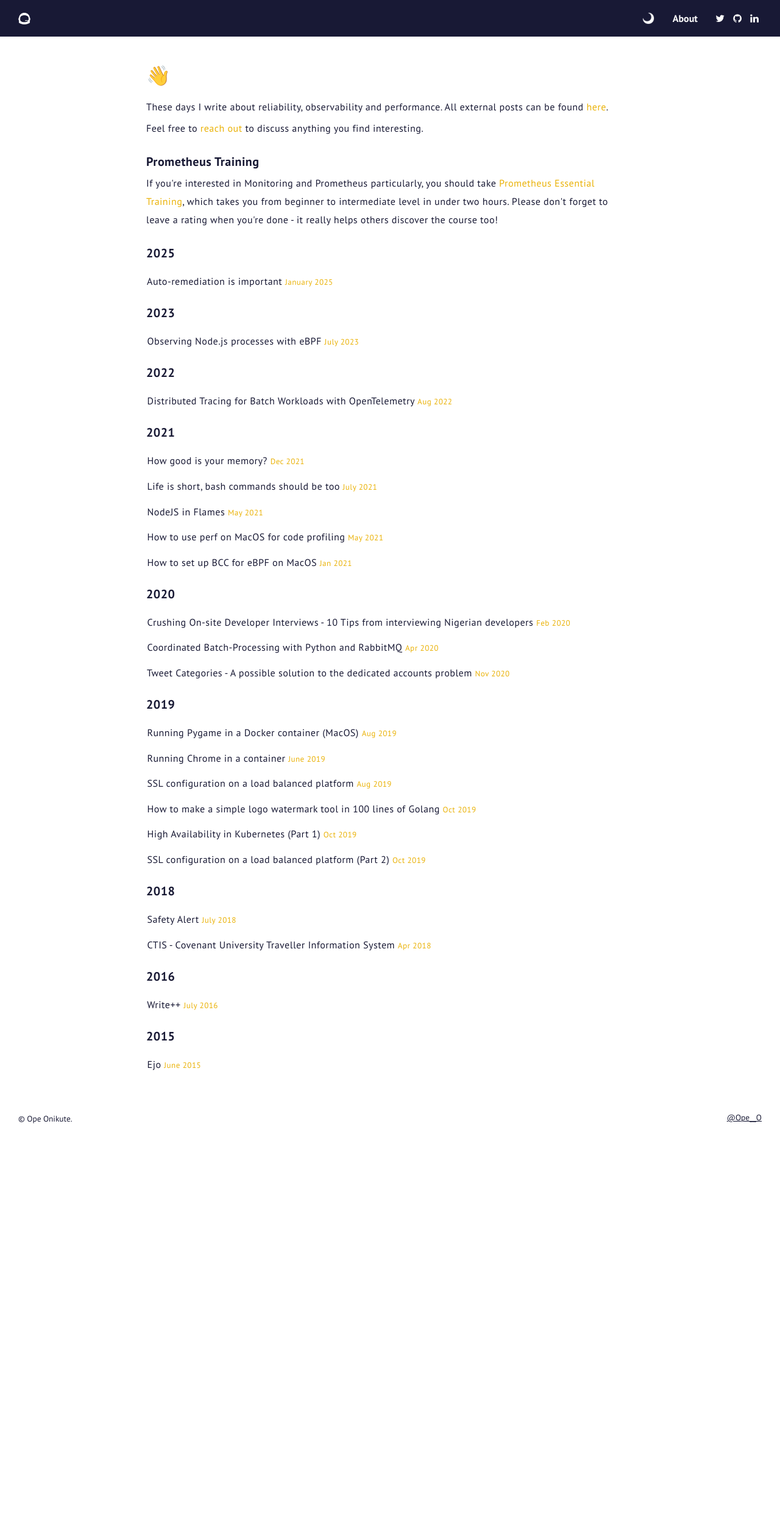
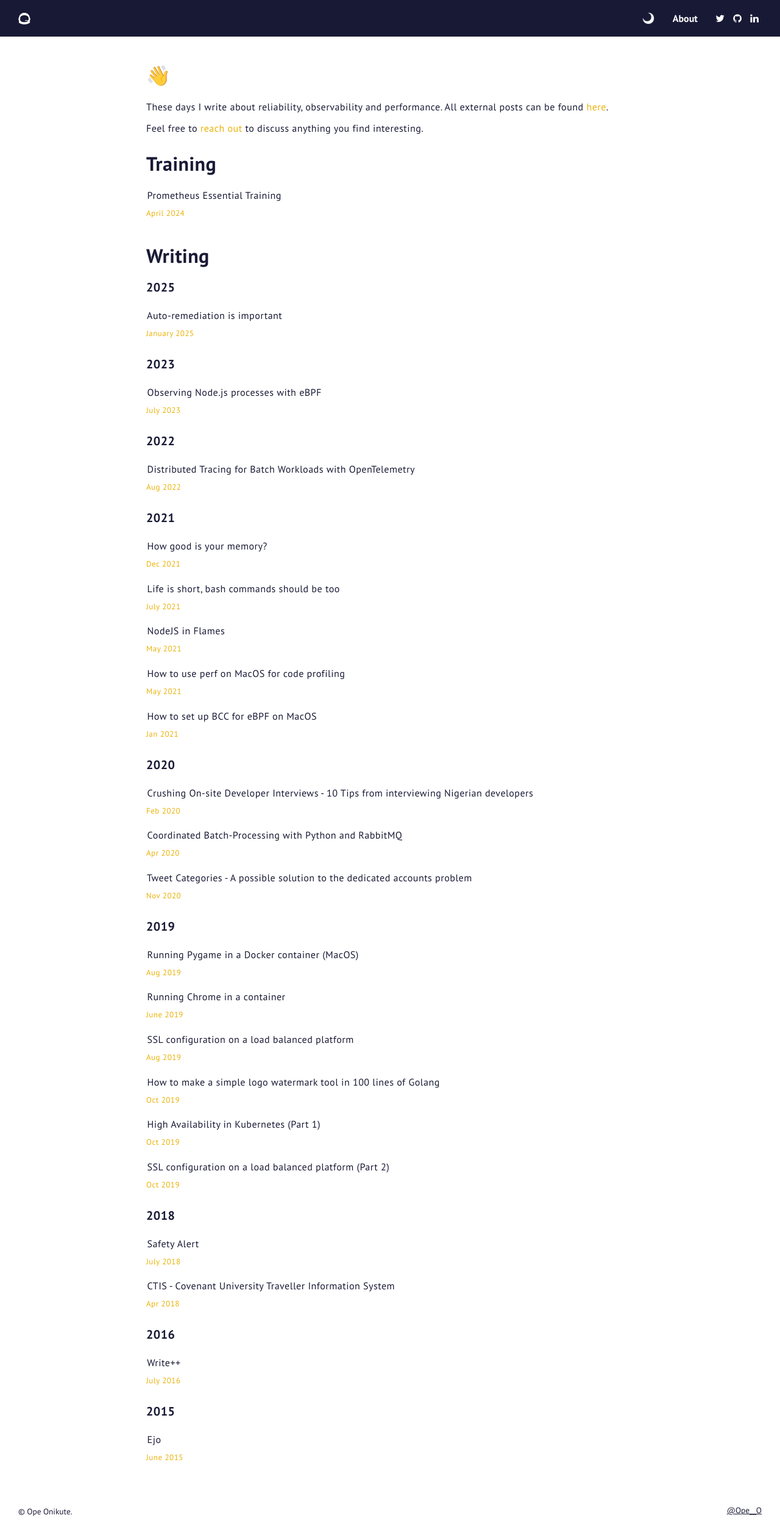
Before and after one commit to OpeOnikute/opeonikute.github.io, a Jekyll site: the page built from index.html, in a window 1280 px wide. Shown: the whole page at 61% size. Built offline with Jekyll 4.4.1, drawn with Linux system fonts in a browser that asks for light colours; before the commit the page ends 1863 px from its top, so only the background shows below that.

Commit message:
minor fixes

```diff
--- a/_layouts/posts.html
+++ b/_layouts/posts.html
@@ -93,10 +93,20 @@
         <p>Feel free to <a class="colored" href="/about#contact">reach out</a> to discuss anything you find interesting.</p>
       </div>
       <div>
-        <h2>Prometheus Training</h2>
-        <p>If you're interested in Monitoring and Prometheus particularly, you should take <a class="colored" target="_blank" href="https://www.linkedin.com/learning/prometheus-essential-training">Prometheus Essential Training</a>, which takes you from beginner to intermediate level in under two hours. Please don't forget to leave a rating when you're done - it really helps others discover the course too!</p>
+        <h1>Training</h1>
+        <ul class="posts">
+          <li>
+              <a class="post-item" href="https://www.linkedin.com/learning/prometheus-essential-training" target="_blank">
+                Prometheus Essential Training
+              </a>
+              <p class="date">
+                April 2024
+              </p>
+          </li>
+        </ul>
       </div>
       <div>
+        <h1>Writing</h1>
         <h2>2025</h2>
         <ul class="posts">
           {% for item in site.data.2025 %}
@@ -104,9 +114,9 @@
               <a class="post-item" href="/posts/{{item.link}}">
                 {{item.title}}
               </a>
-              <span class="date">
+              <p class="date">
                 {{item.date}}
-              </span>
+              </p>
           </li>
           {% endfor %}
         </ul>
@@ -117,9 +127,9 @@
               <a class="post-item" href="/posts/{{item.link}}">
                 {{item.title}}
               </a>
-              <span class="date">
+              <p class="date">
                 {{item.date}}
-              </span>
+              </p>
           </li>
           {% endfor %}
         </ul>
@@ -130,9 +140,9 @@
               <a class="post-item" href="/posts/{{item.link}}">
                 {{item.title}}
               </a>
-              <span class="date">
+              <p class="date">
                 {{item.date}}
-              </span>
+              </p>
           </li>
           {% endfor %}
         </ul>
@@ -143,9 +153,9 @@
               <a class="post-item" href="/posts/{{item.link}}">
                 {{item.title}}
               </a>
-              <span class="date">
+              <p class="date">
                 {{item.date}}
-              </span>
+              </p>
           </li>
           {% endfor %}
         </ul>
@@ -156,9 +166,9 @@
               <a class="post-item" href="/posts/{{item.link}}">
                 {{item.title}}
               </a>
-              <span class="date">
+              <p class="date">
                 {{item.date}}
-              </span>
+              </p>
           </li>
           {% endfor %}
         </ul>
@@ -169,9 +179,9 @@
               <a class="post-item" href="/posts/{{item.link}}">
                 {{item.title}}
               </a>
-              <span class="date">
+              <p class="date">
                 {{item.date}}
-              </span>
+              </p>
           </li>
           {% endfor %}
         </ul>
@@ -182,9 +192,9 @@
               <a class="post-item" href="/posts/{{item.link}}">
                 {{item.title}}
               </a>
-              <span class="date">
+              <p class="date">
                 {{item.date}}
-              </span>
+              </p>
           </li>
           {% endfor %}
         </ul>
@@ -195,9 +205,9 @@
               <a class="post-item" href="/posts/{{item.link}}">
                 {{item.title}}
               </a>
-              <span class="date">
+              <p class="date">
                 {{item.date}}
-              </span>
+              </p>
           </li>
           {% endfor %}
         </ul>
@@ -208,9 +218,9 @@
               <a class="post-item" href="/posts/{{item.link}}">
                 {{item.title}}
               </a>
-              <span class="date">
+              <p class="date">
                 {{item.date}}
-              </span>
+              </p>
           </li>
           {% endfor %}
         </ul>
--- a/css/style.css
+++ b/css/style.css
@@ -209,6 +209,7 @@
 .posts .date {
   font-size: small;
   color: #eab208;
+  margin: 0;
 }
 
 header {
```
Also changed, not shown: posts/auto-remediation-is-important.md (+6 -6 lines).
